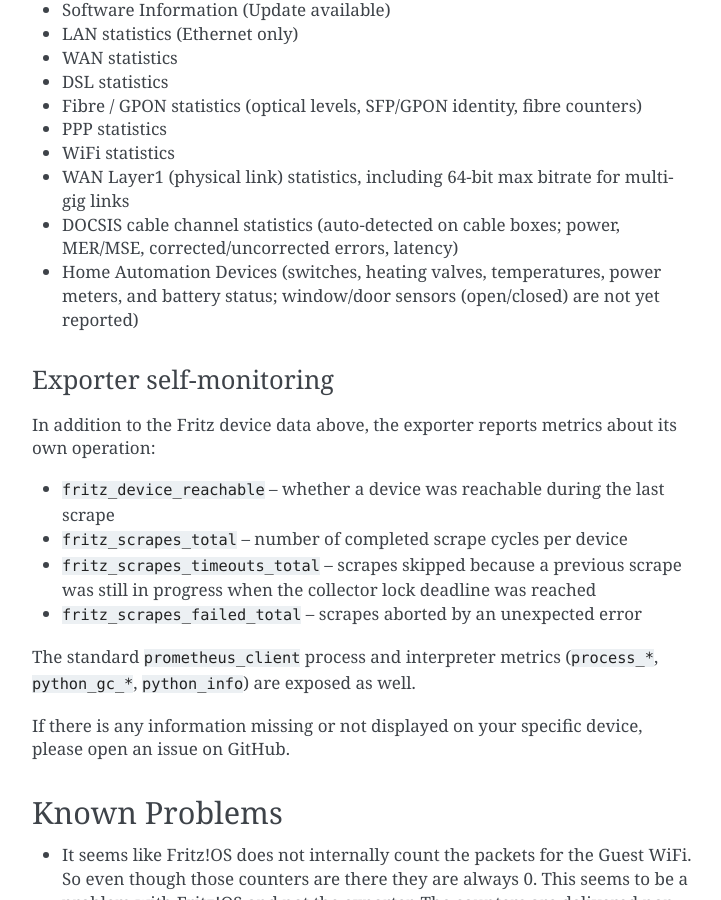
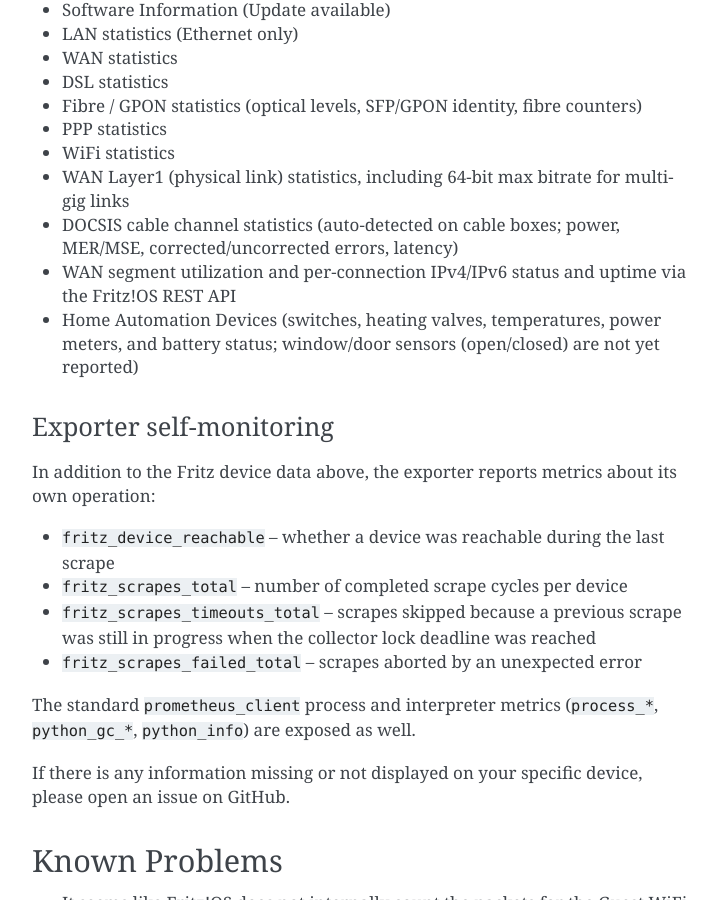
Before and after one commit to pdreker/fritz_exporter, a Sphinx documentation site: the page built from docs/index.rst, in a window 1280 px wide and 900 px high, scrolled down 2468 px. Shown: the whole window, without its empty margins (388-1109 px from the left). Built offline with Sphinx 7.4.7, drawn with Linux system fonts in a browser that asks for light colours.

Commit message:
Update documentation with WAN segment utilization details
Added WAN segment utilization and per-connection status via Fritz!OS REST API.

Co-authored-by: Copilot Autofix powered by AI <175728472+Copilot@users.noreply.github.com>

```diff
--- a/docs/index.rst
+++ b/docs/index.rst
@@ -63,6 +63,7 @@ The following groups of metrics are currently available:
 * WiFi statistics
 * WAN Layer1 (physical link) statistics, including 64-bit max bitrate for multi-gig links
 * DOCSIS cable channel statistics (auto-detected on cable boxes; power, MER/MSE, corrected/uncorrected errors, latency)
+* WAN segment utilization and per-connection IPv4/IPv6 status and uptime via the Fritz!OS REST API
 * Home Automation Devices (switches, heating valves, temperatures, power meters, and battery status; window/door sensors (open/closed) are not yet reported)
 
 Exporter self-monitoring
```
